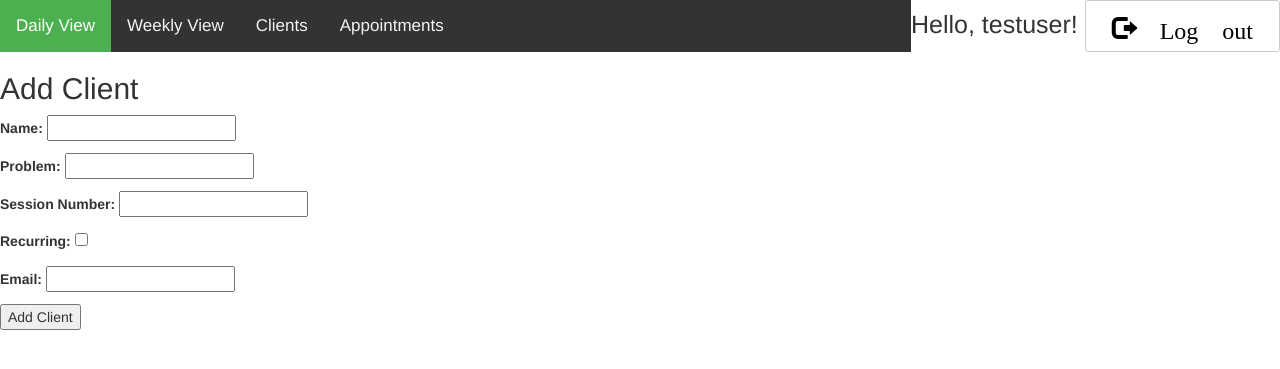
After one commit to VictorSalajan/SchedulingWebsite, a Django app: page /add_client in a window 1280 px wide. The commit adds this page. Shown: the top 369 px of the page. Run offline with Django 3.2, Linux system fonts and the light colour scheme; a user stored in the database is signed in; some libraries are stand-ins or nearby versions.

Commit message:
Created add_client functionality accessible from /clients page Fixed client with no appointment error in clients.html Added Appointment link in nav bar, as a future holder for add/delete appointment links

```diff
--- /dev/null
+++ b/SchedulingApp/appointments/forms.py
@@ -0,0 +1,21 @@
+from django import forms
+from .models import Client, Appointment
+
+class AddClient(forms.Form):
+    name = forms.CharField(label="Name", max_length=64)
+    problem = forms.CharField(label="Problem", max_length=64)
+    session_number = forms.IntegerField(label="Session Number", required=False)
+    recurring = forms.BooleanField(label="Recurring", required=False)
+    email = forms.CharField(label="Email", required=False, max_length=64)
+
+class AddAppointment(forms.Form):
+    client = forms.ChoiceField(label="Choose Client", choices=Client.objects.all())
+    event_date = forms.DateTimeField(label="Date & Time")
+    SETTINGS = (
+        (1, ('Face to face')),
+        (2, ('Online'))
+    )
+    setting = forms.ChoiceField(label="Setting", choices=SETTINGS)
+    notes = forms.CharField(label="Notes", max_length=1000)
+    price = forms.IntegerField(label="Price")
+    receipt = forms.BooleanField(label="Receipt")
--- a/SchedulingApp/appointments/urls.py
+++ b/SchedulingApp/appointments/urls.py
@@ -12,6 +12,10 @@ urlpatterns = [
     path('next_week', views.next_week, name='next_week'),
     path('<int:pk>/detailed_view', views.detailed_view, name='detailed_view'),
     path('clients', views.clients, name='clients'),
-    path('<int:pk>/edit_appointment', views.edit_appointment, name='edit_appointment'),
+    path('<int:pk>edit_appointment', views.edit_appointment, name='edit_appointment'),
+    path('add_client', views.add_client, name='add_client'),
+    path('appointments', views.appointments, name='appointments'),
+    path('add_appointment', views.add_appointment, name='add_appointment'),
+    path('delete_appointment', views.delete_appointment, name='delete_appointment'),
     path('register', views.register, name='register')
 ]
--- a/SchedulingApp/appointments/views.py
+++ b/SchedulingApp/appointments/views.py
@@ -1,5 +1,5 @@
 from django.shortcuts import render, redirect
-from django.http import HttpResponse, Http404
+from django.http import HttpResponse, Http404, HttpResponseRedirect
 from appointments.models import Client, Appointment
 from datetime import datetime, date, timedelta, time
 import calendar
@@ -7,6 +7,7 @@ from django.utils import timezone
 from django.contrib.auth.decorators import login_required
 from django.contrib.auth.forms import UserCreationForm
 # from django.contrib.auth import login, authenticate
+from .forms import AddClient, AddAppointment
 
 def register(request):
     if request.user.is_authenticated:
@@ -167,11 +168,15 @@ def clients(request):
     clients = Client.objects.all()
     last_appointments_ids = []
     for client in clients:
-        appointments = Appointment.objects.filter(client=client)
-        last_appointment = appointments.order_by('event_date').reverse()[0]
-        last_appointment_id = last_appointment.id
-        last_appointments_ids.append(last_appointment_id)
+        try:
+            appointments = Appointment.objects.filter(client=client)
+            last_appointment = appointments.order_by('event_date').reverse()[0]
+            last_appointment_id = last_appointment.id
+            last_appointments_ids.append(last_appointment_id)
+        except:
+            pass
     last_appointments = Appointment.objects.filter(id__in=last_appointments_ids)
+
     context = {
         "clients": clients,
         "last_appointments": last_appointments
@@ -185,10 +190,7 @@ def edit_appointment(request, pk):
         raise Http404("Appointment not found")
     appointment = query_set[0]
     client = appointment.client
-    try:
-        appointment.event_date = request.POST.get("event_date", str(appointment.event_date))
-    except:
-        return HttpResponse('Please input your datetime in the following format: yyyy-mm-dd hh:mm')
+    appointment.event_date = request.POST.get("event_date", str(appointment.event_date))
     appointment.setting = request.POST.get("setting", appointment.setting)
     appointment.client.name = request.POST.get("name", appointment.client.name)
     appointment.client.email = request.POST.get("email", appointment.client.email)
@@ -203,3 +205,58 @@ def edit_appointment(request, pk):
     client.save()
     appointment.save()
     return render(request, 'edit_appointment.html', {"appointment": appointment})
+
+@login_required
+def add_client(response):
+    if response.method == "POST":
+        form = AddClient(response.POST)
+        if form.is_valid():
+            name = form.cleaned_data["name"]
+            problem = form.cleaned_data["problem"]
+            session_number = form.cleaned_data["session_number"]
+            recurring = form.cleaned_data["recurring"]
+            email = form.cleaned_data["email"]
+            c = Client(
+                name = name,
+                problem = problem,
+                session_number = session_number,
+                recurring = recurring,
+                email = email
+            )
+            c.save()
+        return HttpResponseRedirect("/clients")
+    else:
+        form = AddClient()
+    return render(response, 'add_client.html', {"form": form})
+
+def appointments(request):
+    return render(request, 'appointments.html', {})
+
+@login_required
+def add_appointment(response):
+    if response.method == "POST":
+        form = AddAppointment(response.POST)
+        if form.is_valid():
+            client = form.cleaned_data["client"]
+            event_date = form.cleaned_data["event_date"]
+            setting = form.cleaned_data["problem"]
+            notes = form.cleaned_data["session_number"]
+            price = form.cleaned_data["recurring"]
+            receipt = form.cleaned_data["email"]
+            a = Appointment(
+                client=client,
+                event_date=event_date,
+                setting=setting,
+                notes=notes,
+                price=price,
+                receipt=receipt
+            )
+            a.save()
+        return HttpResponseRedirect("/clients")
+    else:
+        form = AddAppointment()
+    return render(response, 'add_appointment.html', {"form": form})
+
+@login_required
+def delete_appointment(response):
+    pass
--- /dev/null
+++ b/SchedulingApp/templates/add_client.html
@@ -0,0 +1,14 @@
+{% extends 'base.html' %}
+
+{% block title %}Add Client{% endblock %}
+
+{% block content %}
+
+<h2>Add Client</h2>
+<form method="POST" action="{% url 'add_client' %}">
+    {% csrf_token %}
+    {{ form.as_p }}
+    <button type="submit" name="Add">Add Client</button>
+</form>
+
+{% endblock %}
--- a/SchedulingApp/templates/base.html
+++ b/SchedulingApp/templates/base.html
@@ -78,6 +78,7 @@
       <a class="active" href="{% url 'daily' %}">Daily View</a>
       <a href="{% url 'weekly' %}">Weekly View</a>
       <a href="{% url 'clients' %}">Clients</a>
+      <a href="{% url 'appointments' %}">Appointments</a>
     </div>
     {% block content %}
     {% endblock %}
--- a/SchedulingApp/templates/clients.html
+++ b/SchedulingApp/templates/clients.html
@@ -9,6 +9,10 @@
         width: 50%;
     }
 </style>
+
+<div class="topnav">
+    <a href="{% url 'add_client' %}">Add Client</a>
+</div>
 
 {% for client in clients %}
 
```
Also changed, not shown: SchedulingApp/templates/add_appointment.html (added, +14 -0 lines), SchedulingApp/templates/appointments.html (added, +12 -0 lines), SchedulingApp/templates/delete_appointment.html (added, +14 -0 lines), SchedulingApp/templates/edit_appointment.html (+7 -0 lines). Lines whose indentation alone changed are shown as unchanged.
